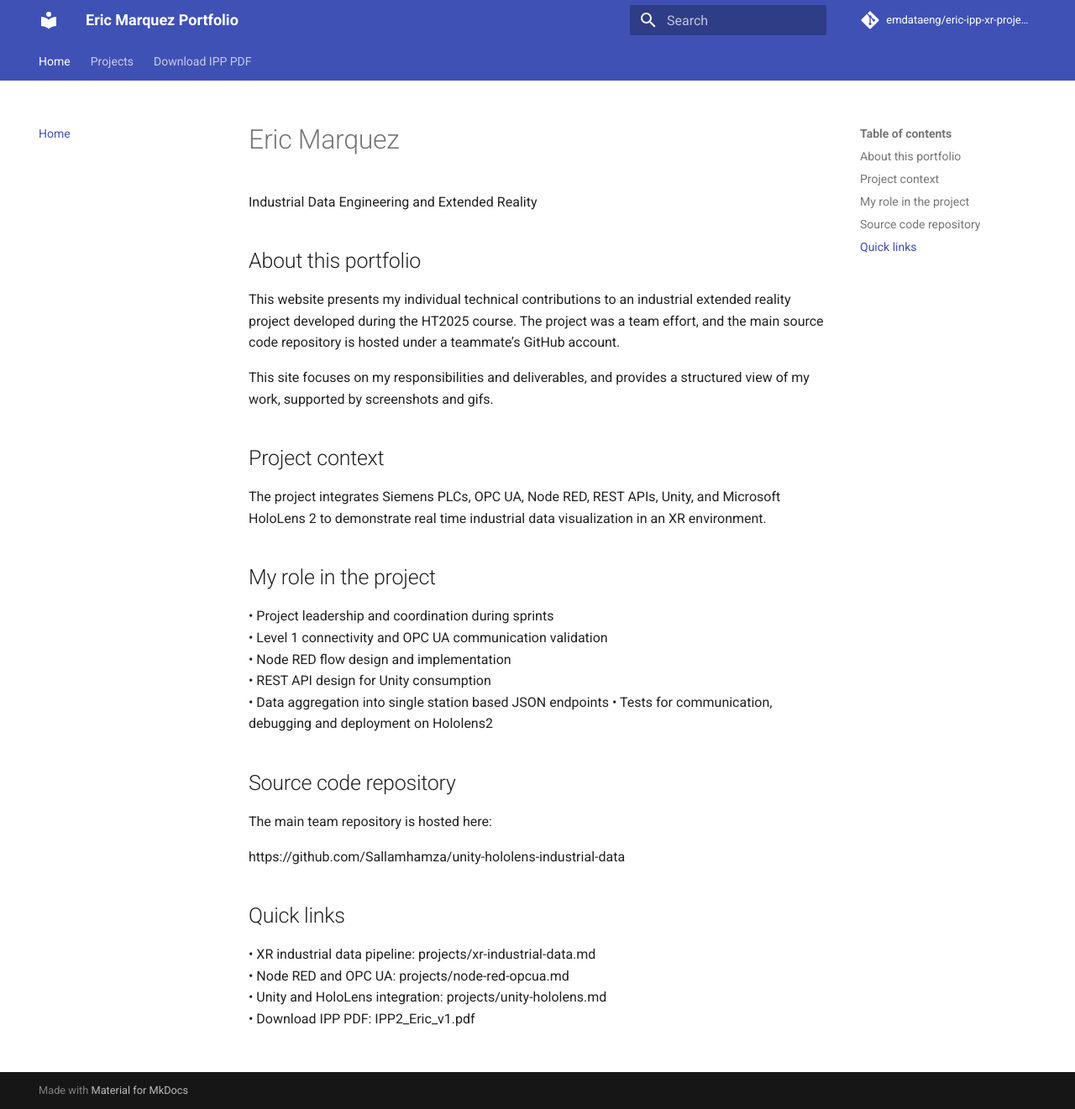
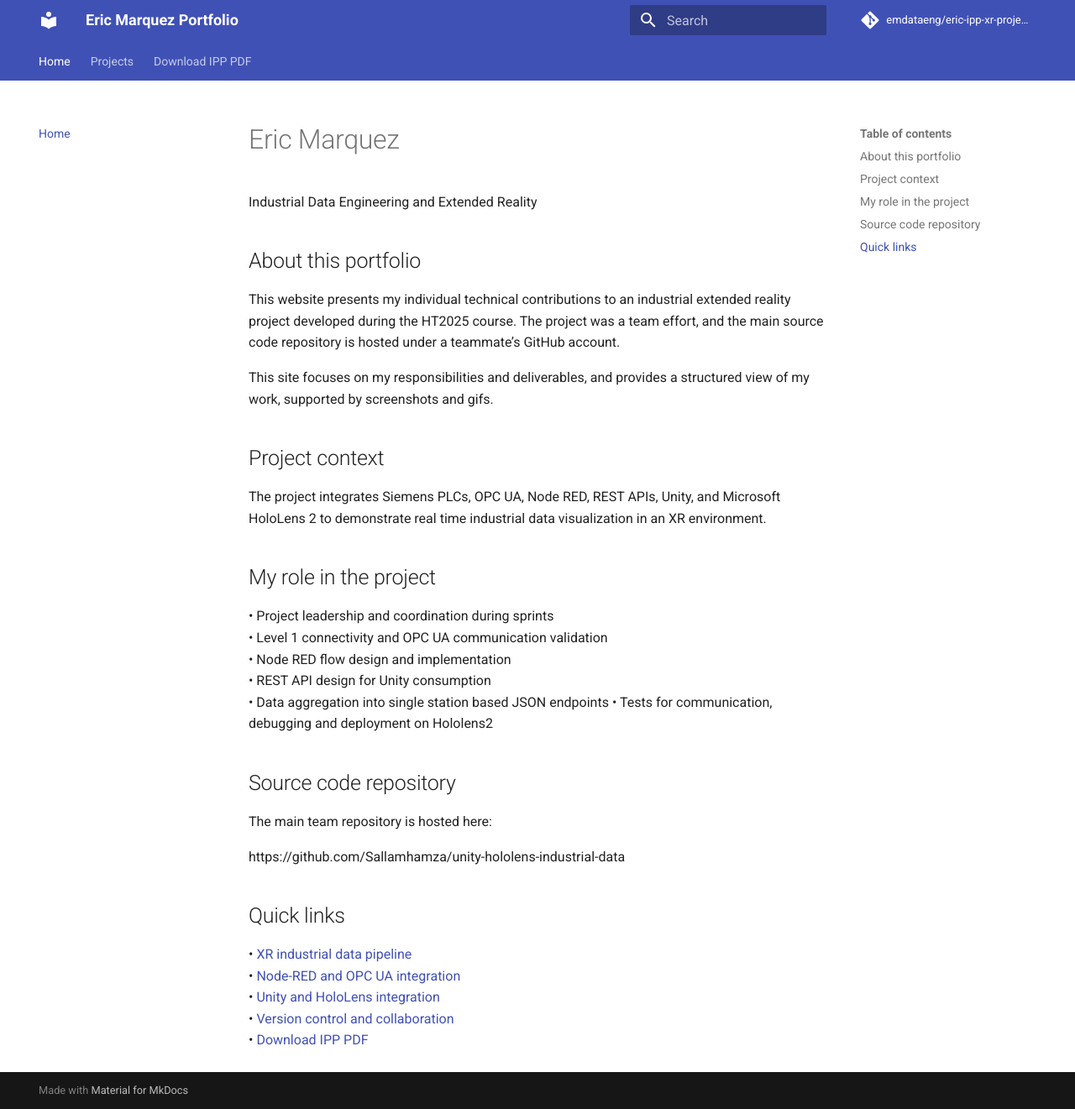
Before and after one commit to emdataeng/eric-ipp-xr-project, an MkDocs documentation site: the page built from docs/index.md, in a window 1280 px wide and 1321 px high. Shown: the whole window at 84% size. Built offline with MkDocs 1.6.1 and Material for MkDocs 9.7.7, drawn with Linux system fonts in a browser that asks for light colours; comment, search, counter and statistics services are not loaded.

Commit message:
Added version control to the navigation menu and enabled quick links from home

```diff
--- a/docs/index.md
+++ b/docs/index.md
@@ -29,7 +29,8 @@
 
 ## Quick links
 
-• XR industrial data pipeline: projects/xr-industrial-data.md
-• Node RED and OPC UA: projects/node-red-opcua.md
-• Unity and HoloLens integration: projects/unity-hololens.md
-• Download IPP PDF: IPP2_Eric_v1.pdf
+• [XR industrial data pipeline](projects/xr-industrial-data.md)
+• [Node-RED and OPC UA integration](projects/node-red-opcua.md)
+• [Unity and HoloLens integration](projects/unity-hololens.md)
+• [Version control and collaboration](projects/version-control.md)
+• [Download IPP PDF](IPP_Eric_Marquez.pdf)
--- a/mkdocs.yml
+++ b/mkdocs.yml
@@ -19,6 +19,7 @@
       - XR industrial data pipeline: projects/xr-industrial-data.md
       - Node RED and OPC UA: projects/node-red-opcua.md
       - Unity and HoloLens integration: projects/unity-hololens.md
+      - Version control and collaboration: projects/version-control.md
   - Download IPP PDF: IPP2_Eric_v1.pdf
 
 plugins:
```
